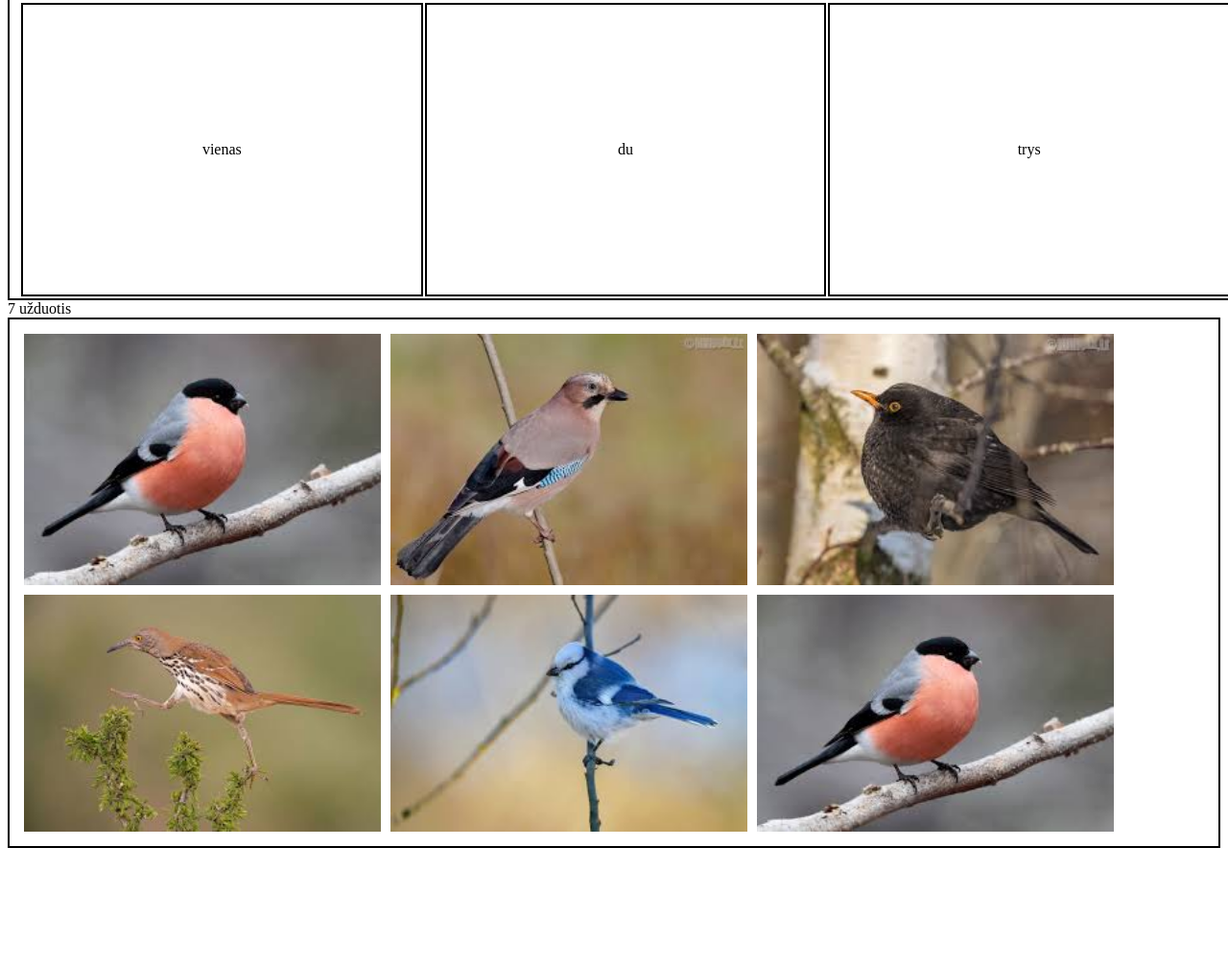
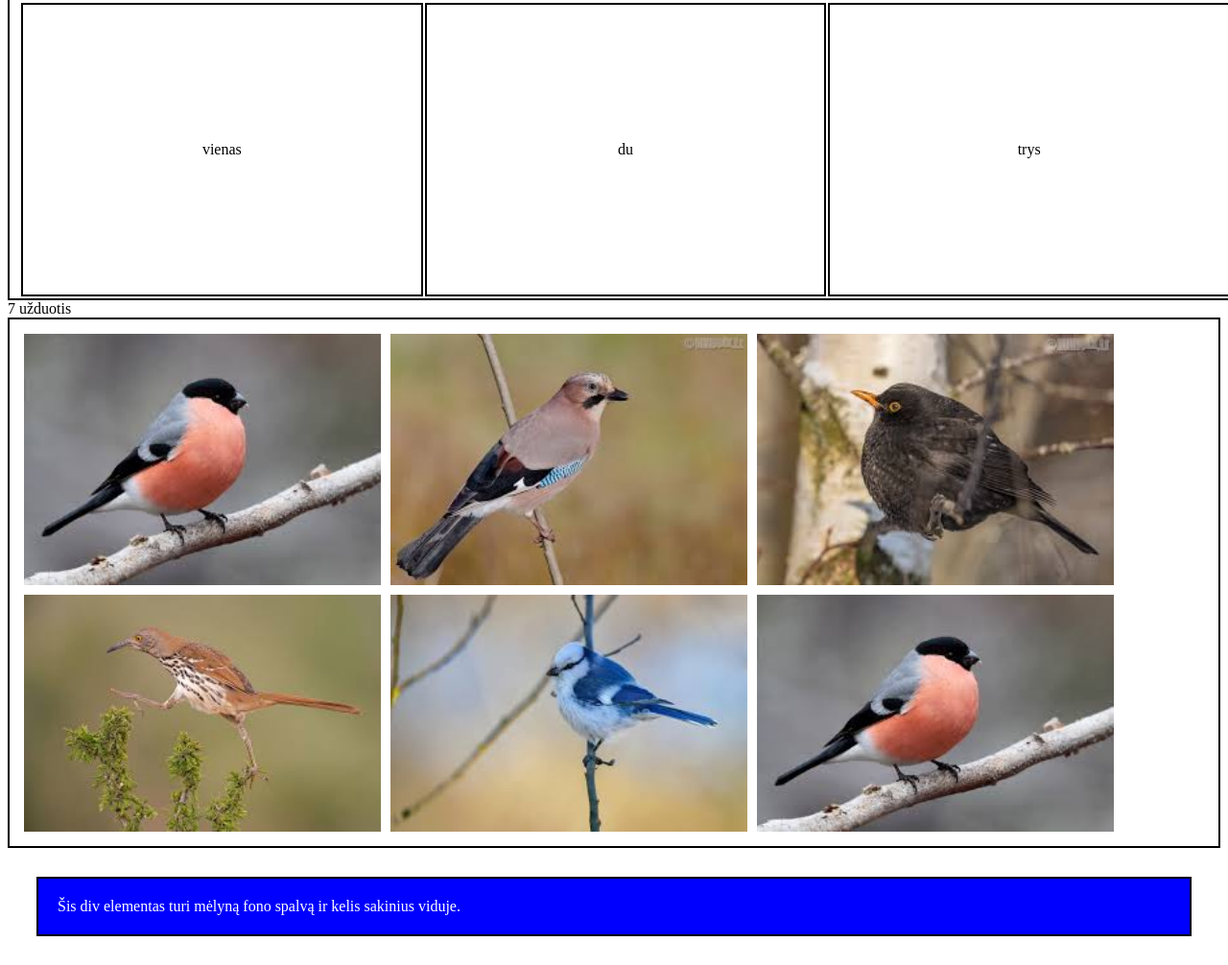
Before and after one commit to dovydassir/MOKYMAI, a plain HTML site: page paskaita5.html in a window 1280 px wide. Shown: the part 715-1721 px from the top of the page at 96% size. Before the commit the page ends 1607 px from the top, so only its background shows below. Drawn offline with Linux system fonts and the light colour scheme.

Commit message:
uzduotis 8

```diff
--- a/paskaita5.html
+++ b/paskaita5.html
@@ -53,6 +53,10 @@
     <img src="pav/1pauk.jpg" alt="paukštis">
 </div>
 
+<div class="melynas-blokas">
+Šis div elementas turi mėlyną fono spalvą ir kelis sakinius viduje.
+</div>
+
 
 
 
--- a/style.css
+++ b/style.css
@@ -22,6 +22,13 @@ div {
     padding: 10px;
 }
 
+.melynas-blokas {
+    background-color: blue;
+    color: white;
+    padding: 20px;
+    margin: 30px;
+}
+
 .keturkampis {
     width: 100%;
     height: 300px;
```
